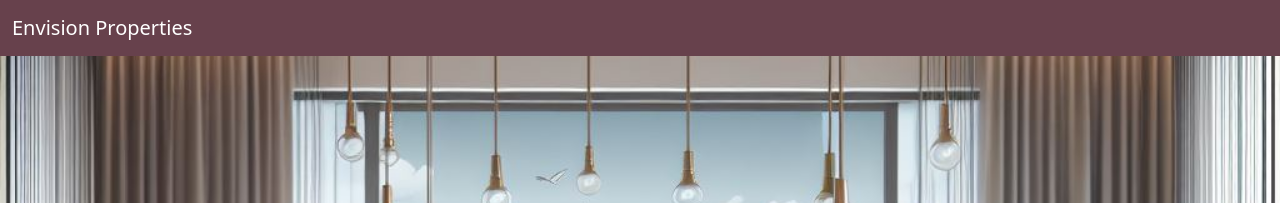
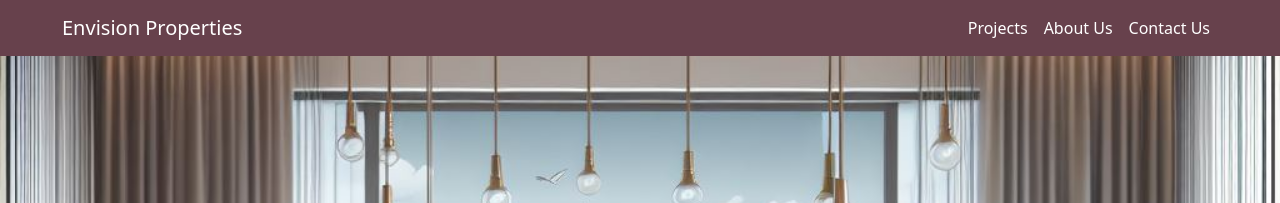
Before and after one commit to KothaSathvika/Envision-Props, a plain HTML site: page index.html in a window 1280 px wide. Shown: the top 203 px of the page. Drawn offline with nearby package versions, Linux system fonts and the light colour scheme.

Commit message:
Adds project, contact, and about

```diff
--- a/index.html
+++ b/index.html
@@ -12,22 +12,37 @@
 
 <body>
 
-    <nav class="navbar navbar-custom">
+    <nav class="navbar navbar-custom navbar-expand-lg navbar-dark">
         <div class="container-fluid">
-            <a class="navbar-brand text-white" href="#">
-                <!-- <img src="/docs/5.3/assets/brand/bootstrap-logo.svg" alt="Logo" width="30" height="24"
-                    class="d-inline-block align-text-top"> -->
+            <a class="navbar-brand text-white navbar-margin-left" href="#">
                 Envision Properties
             </a>
+            <button class="navbar-toggler" type="button" data-bs-toggle="collapse" data-bs-target="#navbarNav"
+                aria-controls="navbarNav" aria-expanded="false" aria-label="Toggle navigation">
+                <span class="navbar-toggler-icon "></span>
+            </button>
+            <div class="collapse navbar-collapse " id="navbarNav">
+                <ul class="navbar-nav ms-auto navbar-margin-right">
+                    <li class="nav-item ">
+                        <a class="nav-link " href="#">Projects</a>
+                    </li>
+                    <li class="nav-item">
+                        <a class="nav-link" href="#">About Us</a>
+                    </li>
+                    <li class="nav-item">
+                        <a class="nav-link" href="#">Contact Us</a>
+                    </li>
+
+                </ul>
+            </div>
         </div>
     </nav>
-
 
     <div class="text-align">
         <div class="card mb-3 home-card-color shadow card-size">
 
             <div class="card-body text-in-card">
-                <img src="Images/logo.png" style="margin-bottom: 15px;"width="150px">
+                <img src="Images/logo.png" style="margin-bottom: 15px;" width="150px">
 
                 <p class="first-text-size-in-card"> ENVISION PROPERTIES</p>
                 <hr>
--- a/style.css
+++ b/style.css
@@ -77,6 +77,14 @@ body {
         font-size: 25px;
         font-family: Garamond, serif;
     }
+
+    .navbar-margin-right {
+        margin-right: 50px;
+    }
+
+    .navbar-margin-left {
+        margin-left: 50px;
+    }
 }
 
 hr {
@@ -88,3 +96,11 @@ hr {
     background-color: white;
     /* Modern Browsers */
 }
+
+.nav-link {
+    color: white !important;
+}
+
+.navbar-toggler-icon {
+    color: white !important;
+}
```
Also changed, not shown: about.html (added), contact.html (added), projects.html (added).
